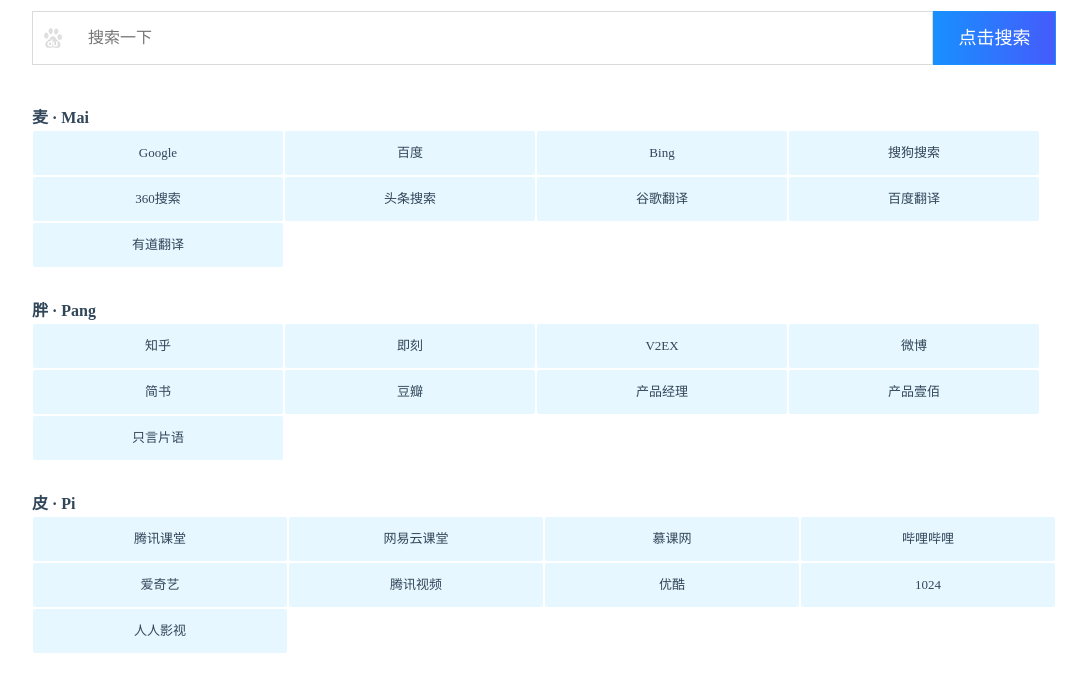
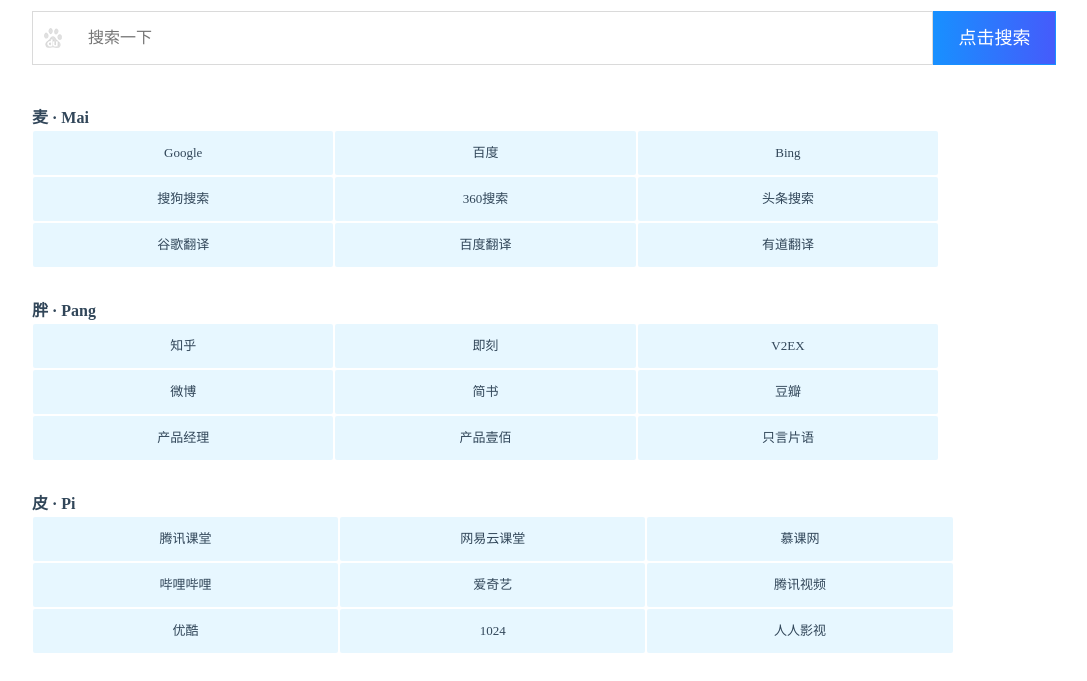
Before and after one commit to cxx0515/cxx, a plain HTML site: page index.html in a window 1280 px wide. Shown: the part 119-800 px from the top of the page, without its empty margins (96-1183 px from the left). Drawn offline with Linux system fonts and the light colour scheme.

Commit message:
Update style.css

```diff
--- a/static/css/style.css
+++ b/static/css/style.css
@@ -279,7 +279,7 @@
 .jj-list-con li {
     box-sizing: border-box; /*以IE盒子模型的width为标准*/
     padding: 1px 1px; /*设置div的内边距*/
-    width: 25%; /*div等分成4部分*/
+    width: 30%; /*div等分成4部分*/
     float: left;
     transform-origin: center top;
 }
```
